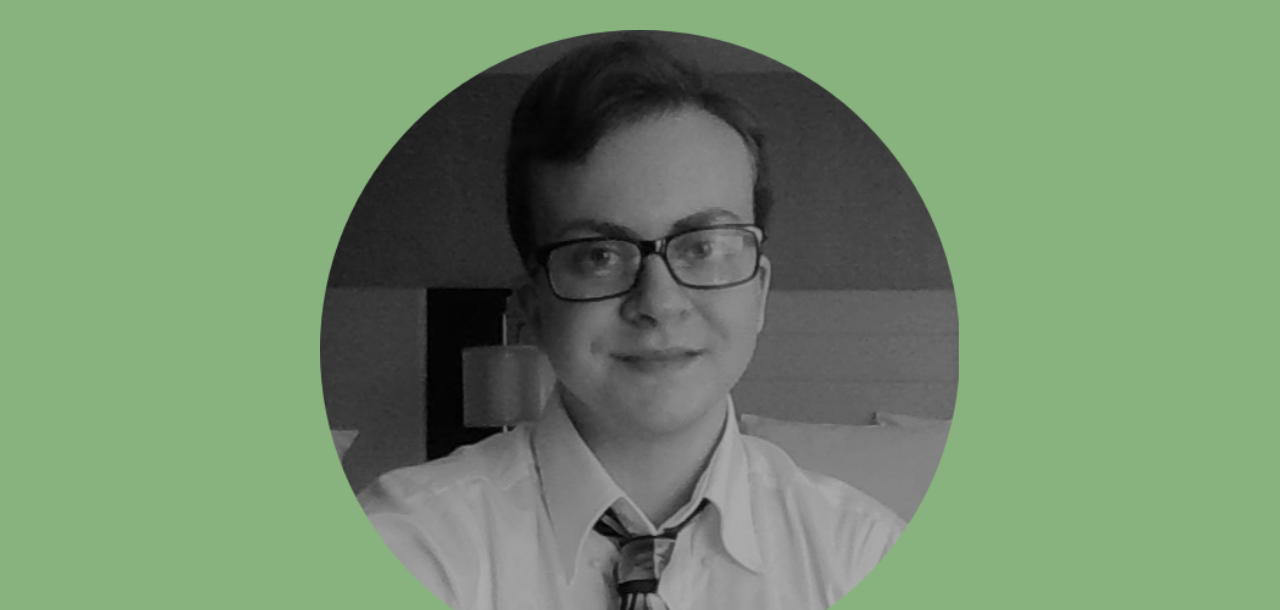
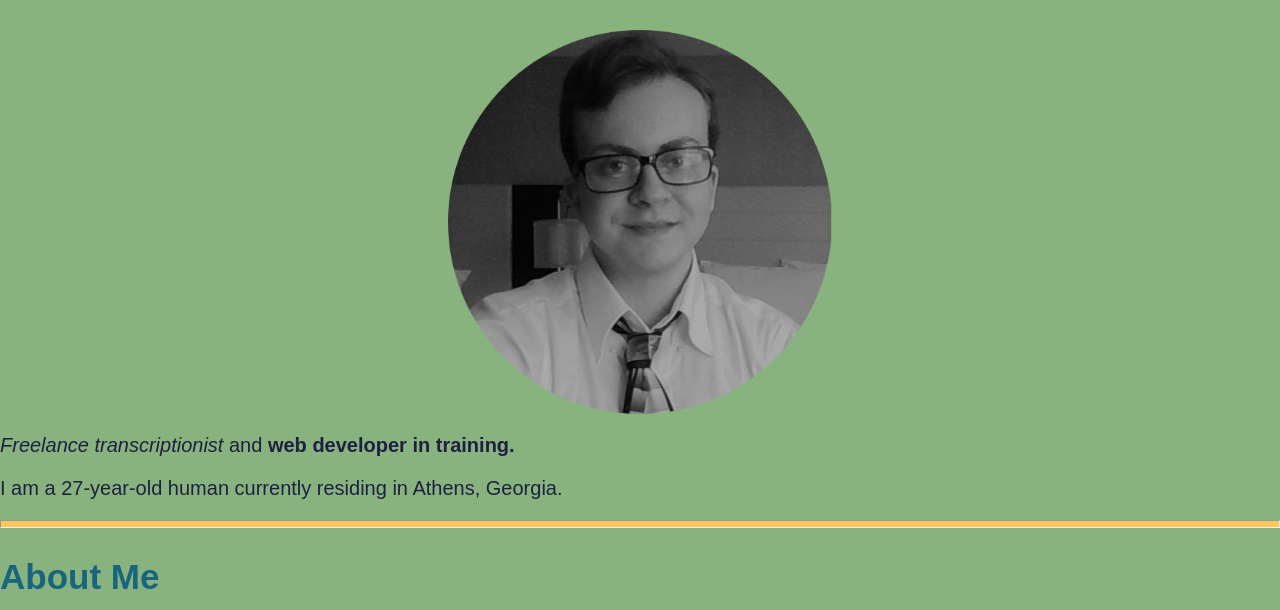
Before and after one commit to camp-ezra/personal-site, a plain HTML site: page index.html in a window 1280 px wide. Shown: the part 190-800 px from the top of the page. Drawn offline with nearby package versions, Linux system fonts and the light colour scheme.

Commit message:
Update style.css
Final fix to image sizing

```diff
--- a/style.css
+++ b/style.css
@@ -9,10 +9,6 @@ body {background-color:#88B37E;}
 /*divs*/
 header {
 font-color: #FFC857;}
-
-/*image formatting*/
-img{height: 200px;
-width: auto;}
 
 /*text*/
 @import url('https://fonts.googleapis.com/css2?family=Bitter:wght@500&family=Montserrat&display=swap');
@@ -62,7 +58,7 @@ padding: 20px 5px 5px 10px;
 .center {display: block;
 margin-left: auto;
 margin-right: auto;
-width: 50%;
+width: 30%;
 height: auto;}
 
 .wrapper {width: auto;
```
